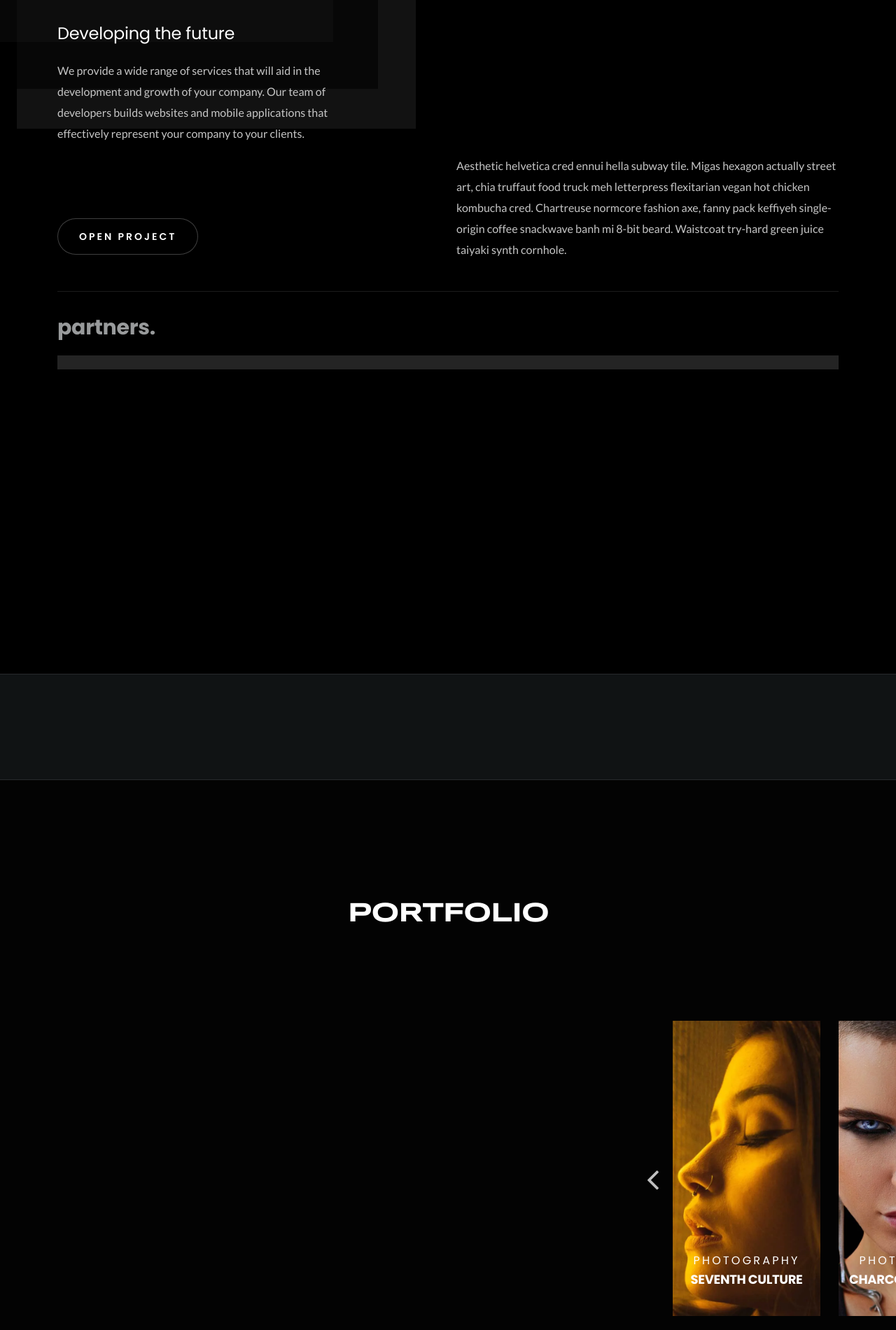
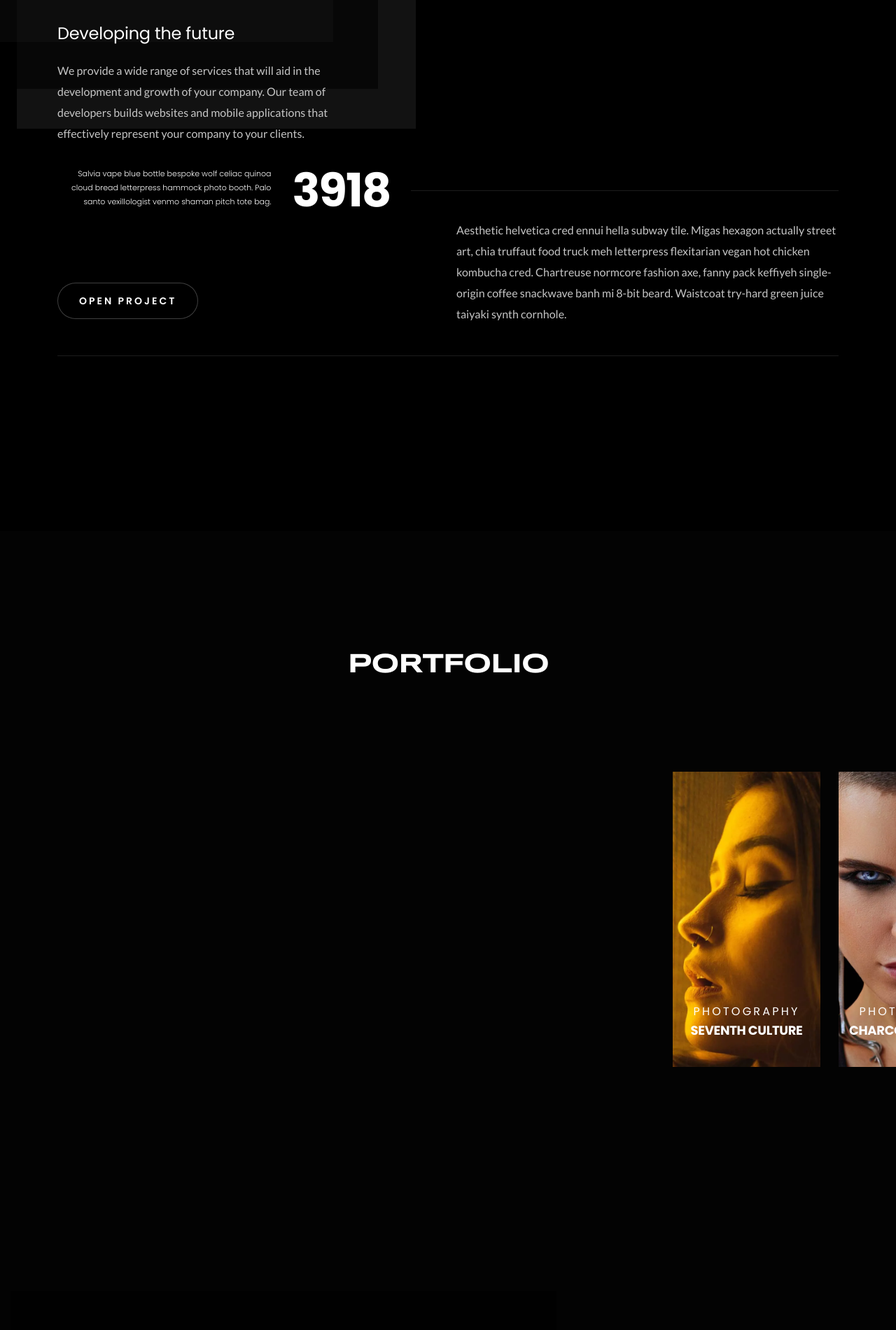
Before and after one commit to asadmumtaz92/stlllr, a PHP site: page / in a window 1280 px wide. Shown: the part 2295-4196 px from the top of the page at 70% size. Run offline with PHP 8.4, Linux system fonts and the light colour scheme.

Commit message:
This commit for remove extra portfolio card...

```diff
--- a/index.php
+++ b/index.php
@@ -239,14 +239,14 @@
 								</div>
 							</div>
 						</div>
-						<!-- <div class="row pt-4 pb-3">
+						<div class="row pt-4 pb-3">
 							<div class="col-12 col-lg-6 col-xl-5 sk__flex-center mb-4 my-lg-3 my-xl-0 px-lg-0 custom-about-number-col">
 								<p class="p-xs custom-about-us-p2 text-center text-sm-end mb-4 mb-sm-0">Salvia vape blue bottle bespoke wolf celiac quinoa cloud bread letterpress hammock photo booth. Palo santo vexillologist venmo shaman pitch tote bag.</p><span class="about-number text-center text-sm-start">3918</span>
 							</div>
 							<div class="col-12 col-lg-6 col-xl-7 sk__flex-center custom-about-divider-col">
 								<span class="divider"></span>
 							</div>
-						</div> -->
+						</div>
 						<div class="row row text-center text-sm-start">
 							<div class="col-12 col-lg-6 sk__flex about-button-col order-2 order-lg-1">
 								<div class="flex-child mb-3 mb-lg-0">
@@ -265,49 +265,8 @@
 						</div>
 					</div>
 
-
-					<!-- Partners Section
-					================================================== -->
-					<div class="sk__partners-section">
-						<div class="container sk__supercontainer">
-							<div class="row">
-								<div class="col text-center text-sm-start">
-									<h4 class="h4-dark h4-shadow">partners.</h4>
-									<span class="fat-divider dark-shade-4-bg"></span>
-								</div>
-							</div>
-							<div class="row sk__partners m-0 d-flex justify-content-center">
-								<div class="col-xs-4 col-sm-2">
-									<div class="partner partner-1 sk__image-back-cover"></div>
-								</div>
-								<div class="col-xs-4 col-sm-2">
-									<div class="partner partner-2 sk__image-back-cover"></div>
-								</div>
-								<div class="col-xs-4 col-sm-2">
-									<div class="partner partner-3 sk__image-back-cover"></div>
-								</div>
-								<div class="col-xs-4 col-sm-2">
-									<div class="partner partner-4 sk__image-back-cover"></div>
-								</div>
-								<div class="col-xs-4 col-sm-2">
-									<div class="partner partner-5 sk__image-back-cover"></div>
-								</div>
-							</div>
-						</div>
-					</div>
-					<!-- /.sk__partners-section -->
-
 				</section>
 				<!-- /.sk__about-us-section -->
-
-
-
-				<section class="sk__deco-row-section">
-					<div class="container-fluid">
-						<div class="row sk__deco-row dark-shade-7-bg dark-shade-5-border"></div>
-					</div>
-				</section>
-
 
 
 				<!-- Portfolio Section
@@ -319,6 +278,7 @@
 								<h1 class="h1-small trigger-portfolio-thumbs-entrance">Portfolio</h1>
 							</div>
 						</div>
+
 						<div class="row">
 							<div class="col sk__portfolio-thumbs px-sm-3 px-md-5">
 								<div class="sk__portfolio-wrapper text-center">
@@ -389,76 +349,6 @@
 												<h6>Photography</h6>
 												<h4 class="h4-small">Project Vulcan</h4>
 												<p>View Project</p>
-											</div>
-										</a>
-									</div>
-									<div class="sk__portfolio-item">
-										<a href="page-portfolio-item.html" class="sk__portfolio-thumblink">
-											<div class="sk__pt-link-icon">
-												<div class="sk__pt-link-icon-ovr-1"></div>
-												<div class="sk__pt-link-icon-ovr-2"></div>
-											</div>
-											<div class="sk__portfolio-thumblink-image sk__image-back-cover" style="background-image: url('assets/images/portfolio-thumbs-06.webp');"></div>
-											<div class="portfolio-thumb-info">
-												<h6>Photography</h6>
-												<h4 class="h4-small">Creative Culture</h4>
-												<p>View Project</p>
-											</div>
-										</a>
-									</div>
-									<div class="sk__portfolio-item">
-										<a href="page-portfolio-item.html" class="sk__portfolio-thumblink">
-											<div class="sk__pt-link-icon">
-												<div class="sk__pt-link-icon-ovr-1"></div>
-												<div class="sk__pt-link-icon-ovr-2"></div>
-											</div>
-											<div class="sk__portfolio-thumblink-image sk__image-back-cover" style="background-image: url('assets/images/portfolio-thumbs-07.webp');"></div>
-											<div class="portfolio-thumb-info">
-												<h6>Photography</h6>
-												<h4 class="h4-small">Charcoal Fashion</h4>
-												<p>View Project</p>
-											</div>
-										</a>
-									</div>
-									<div class="sk__portfolio-item">
-										<a href="page-portfolio-item.html" class="sk__portfolio-thumblink">
-											<div class="sk__pt-link-icon">
-												<div class="sk__pt-link-icon-ovr-1"></div>
-												<div class="sk__pt-link-icon-ovr-2"></div>
-											</div>
-											<div class="sk__portfolio-thumblink-image sk__image-back-cover" style="background-image: url('assets/images/portfolio-thumbs-08.webp');"></div>
-											<div class="portfolio-thumb-info">
-												<h6>Photography</h6>
-												<h4 class="h4-small">Fashion & Webdesign</h4>
-												<p>View Project</p>
-											</div>
-										</a>
-									</div>
-									<div class="sk__portfolio-item">
-										<a href="page-portfolio-item.html" class="sk__portfolio-thumblink">
-											<div class="sk__pt-link-icon">
-												<div class="sk__pt-link-icon-ovr-1"></div>
-												<div class="sk__pt-link-icon-ovr-2"></div>
-											</div>
-											<div class="sk__portfolio-thumblink-image sk__image-back-cover" style="background-image: url('assets/images/portfolio-thumbs-09.webp');"></div>
-											<div class="portfolio-thumb-info">
-												<h6>3D Modeling</h6>
-												<h4 class="h4-small">Primer Photography</h4>
-												<p>View Project</p>
-											</div>
-										</a>
-									</div>
-									<div class="sk__portfolio-item">
-										<a href="page-portfolio-item.html" class="sk__portfolio-thumblink">
-											<div class="sk__pt-link-icon">
-												<div class="sk__pt-link-icon-ovr-1"></div>
-												<div class="sk__pt-link-icon-ovr-2"></div>
-											</div>
-											<div class="sk__portfolio-thumblink-image sk__image-back-cover" style="background-image: url('assets/images/portfolio-thumbs-10.webp');"></div>
-											<div class="portfolio-thumb-info">
-												<h6>Graphic Design</h6>
-												<h4 class="h4-small">Vulture Culture</h4>
-												<p>Creative Design</p>
 											</div>
 										</a>
 									</div>
@@ -671,6 +561,7 @@
 								</div>
 							</div>
 						</div>
+
 						<div class="row sk__iconboxes-wrapper text-center sk__flex-center-x">
 							<div class="col-12 col-sm-6 col-lg-4">
 								<div class="sk__iconbox">
```
